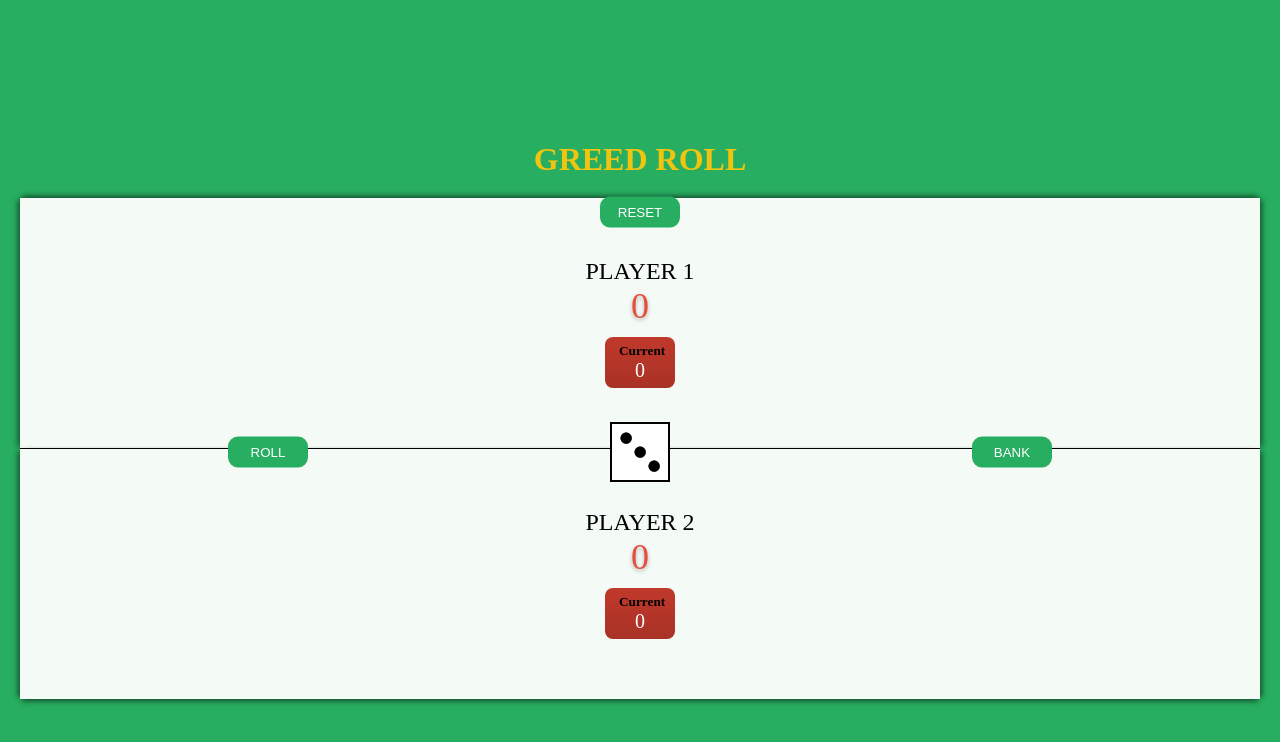
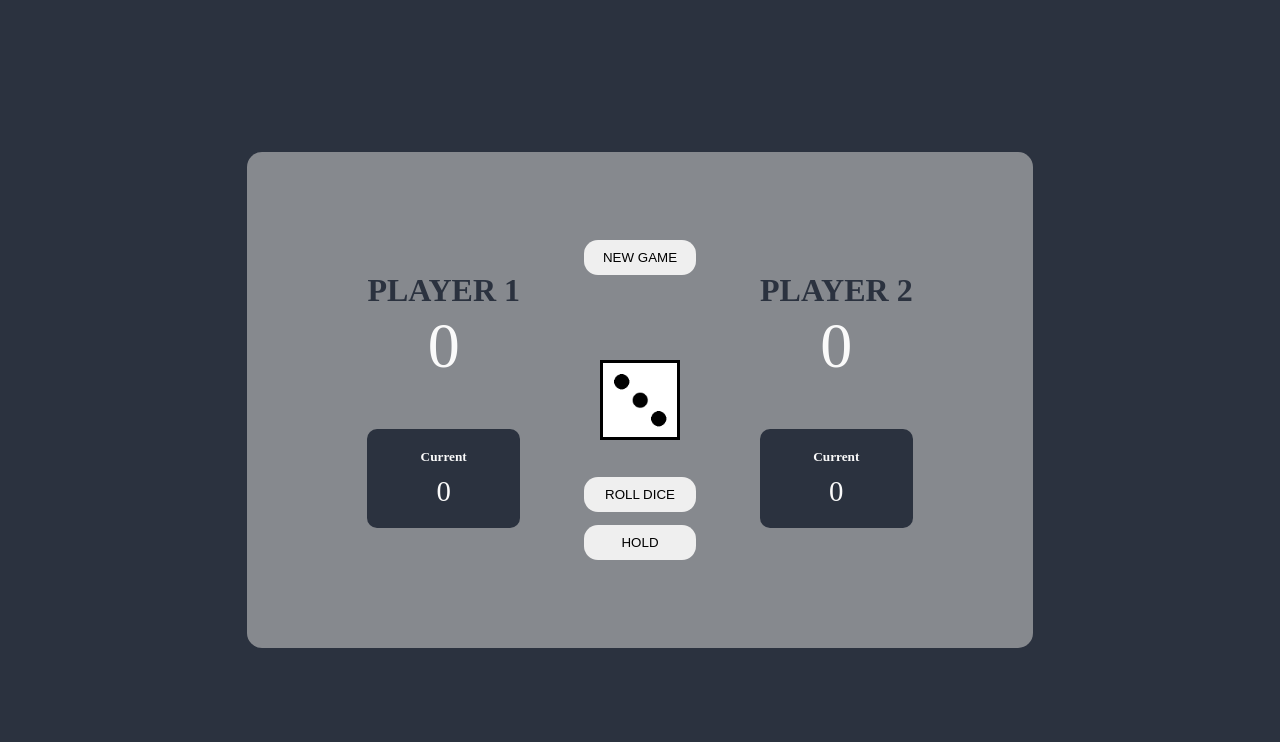
Before and after one commit to Skylorak/Greed-Roll, a plain HTML site: page index.html in a window 1280 px wide. Drawn offline with Linux system fonts and the light colour scheme; a web font is replaced by a local one.

Commit message:
refactor old code, add desktop version.

```diff
--- a/index.html
+++ b/index.html
@@ -16,20 +16,20 @@
   </head>
   <body>
     <main>
-      <h1>GREED ROLL</h1>
+      <section class="first-player-box box">
+        <h2>PLAYER 1</h2>
+        <p class="summary-score">0</p>
 
-      <section class="first-cards-container container">
-        <h2 class="first-player player">PLAYER 1</h2>
-        <p class="first-player-score score">0</p>
         <div class="current-score-container">
           <h5>Current</h5>
           <p class="current-score">0</p>
         </div>
       </section>
 
-      <section class="second-cards-container container">
-        <h2 class="second-player player">PLAYER 2</h2>
-        <p class="second-player-score score">0</p>
+      <section class="second-player-box box">
+        <h2>PLAYER 2</h2>
+        <p class="summary-score">0</p>
+
         <div class="current-score-container">
           <h5>Current</h5>
           <p class="current-score">0</p>
@@ -37,9 +37,10 @@
       </section>
 
       <img src="./dice/dice_3.png" alt="dice" class="dice" />
-      <button class="roll btn">ROLL</button>
-      <button class="bank btn">BANK</button>
-      <button class="reset btn">RESET</button>
+
+      <button class="roll btn">ROLL DICE</button>
+      <button class="bank btn">HOLD</button>
+      <button class="reset btn">NEW GAME</button>
     </main>
     <script src="./script.js"></script>
   </body>
--- a/style.css
+++ b/style.css
@@ -1,3 +1,10 @@
+:root {
+  --grayscale-color: #fafafa;
+  --backroungd-color: #c0c0c09d;
+
+  --gray-blue-color: #2b323f;
+}
+
 * {
   margin: 0;
   padding: 0;
@@ -6,106 +13,88 @@
 
 body {
   font-family: 'Epunda Slab', serif;
-  padding: 20px;
-  font-weight: 300;
-  background-color: #27ae60;
+  background-color: var(--gray-blue-color);
+  color: var(--grayscale-color);
 }
 
 main {
   position: relative;
   display: flex;
-  flex-direction: column;
+  align-items: center;
   justify-content: center;
   height: 100vh;
-  @media (min-width: 768px) {
-  }
 }
 
-h1 {
-  text-align: center;
-  margin-bottom: 20px;
-  color: #f1c40f;
-}
-.container {
-  text-align: center;
-  padding-inline: 40px;
-  padding-block: 60px;
-  background-color: rgba(255, 255, 255, 0.95);
+h2 {
+  color: var(--gray-blue-color);
+  font-size: 2rem;
 }
 
-.first-cards-container {
-  box-shadow: 0 -5px 5px -2px rgba(0, 0, 0, 0.4),
-    5px 0px 5px -2px rgba(0, 0, 0, 0.4), -5px 0px 5px -2px rgba(0, 0, 0, 0.4);
-  border-bottom: 1px solid black;
-}
-.second-cards-container {
-  box-shadow: 0 5px 5px -2px rgba(0, 0, 0, 0.4),
-    5px 0px 5px -2px rgba(0, 0, 0, 0.4), -5px 0px 5px -2px rgba(0, 0, 0, 0.4);
+h5 {
+  margin-bottom: 10px;
 }
 
-.player {
-  font-weight: 300;
+/* btn styles */
+.btn {
+  position: absolute;
+  width: 7rem;
+  border-radius: 14px;
+  padding: 10px;
+  border: none;
+  transition: all 0.5s ease-in-out;
+}
+.btn:hover {
+  background-color: var(--gray-blue-color);
+  color: var(--grayscale-color);
+  border-radius: 20px;
 }
 
-.score {
-  font-size: 36px;
-  color: #e74c3c;
-  text-shadow: 0 2px 4px rgba(0, 0, 0, 0.3); /* лёгкая тень */
+.reset {
+  top: 30%;
+}
+.roll {
+  bottom: 36%;
+}
+.bank {
+  bottom: 30%;
 }
 
-.current-score-container {
-  background: linear-gradient(#c0392b, #a93226);
-  width: 70px;
-  margin: 10px auto 0px;
-  padding: 6px 14px;
-  border-radius: 8px;
+/* players box style */
+.first-player-box {
+  border-top-left-radius: 15px;
+  border-bottom-left-radius: 15px;
+}
+.second-player-box {
+  border-top-right-radius: 15px;
+  border-bottom-right-radius: 15px;
+}
+.box {
+  padding: 120px;
+  background-color: var(--backroungd-color);
 }
 
-.dice {
-  position: absolute;
-  top: 54%;
-  left: 50%;
-  transform: translate(-50%, -50%);
-  width: 60px;
-  border: 2px solid black;
+.summary-score {
+  text-align: center;
+  font-size: 4rem;
+  color: var(--grayscale-color);
+}
+
+/* current score container */
+.current-score-container {
+  margin-top: 46px;
+  border-radius: 10px;
+  padding: 20px;
+  text-align: center;
+  background-color: var(--gray-blue-color);
 }
 
 .current-score {
-  font-size: 20px;
-  color: white;
+  font-size: 1.8rem;
 }
 
-/* buttons style */
-.btn {
-  border: none;
-  border-radius: 10px;
-  padding: 8px;
-  background-color: #27ae60;
-  color: white;
+/* dice */
+.dice {
+  position: absolute;
   width: 80px;
-  transition: all 0.5s ease-in-out;
+  border: 3px solid black;
 }
-.btn:hover {
-  width: 90px;
-
-  background-color: #1e8449;
-}
-.roll {
-  position: absolute;
-  top: 54%;
-  left: 20%;
-  transform: translate(-50%, -50%);
-}
-.bank {
-  position: absolute;
-  top: 54%;
-  left: 80%;
-  transform: translate(-50%, -50%);
-}
-
-.reset {
-  position: absolute;
-  top: 24%;
-  left: 50%;
-  transform: translate(-50%, -50%);
-}
```
